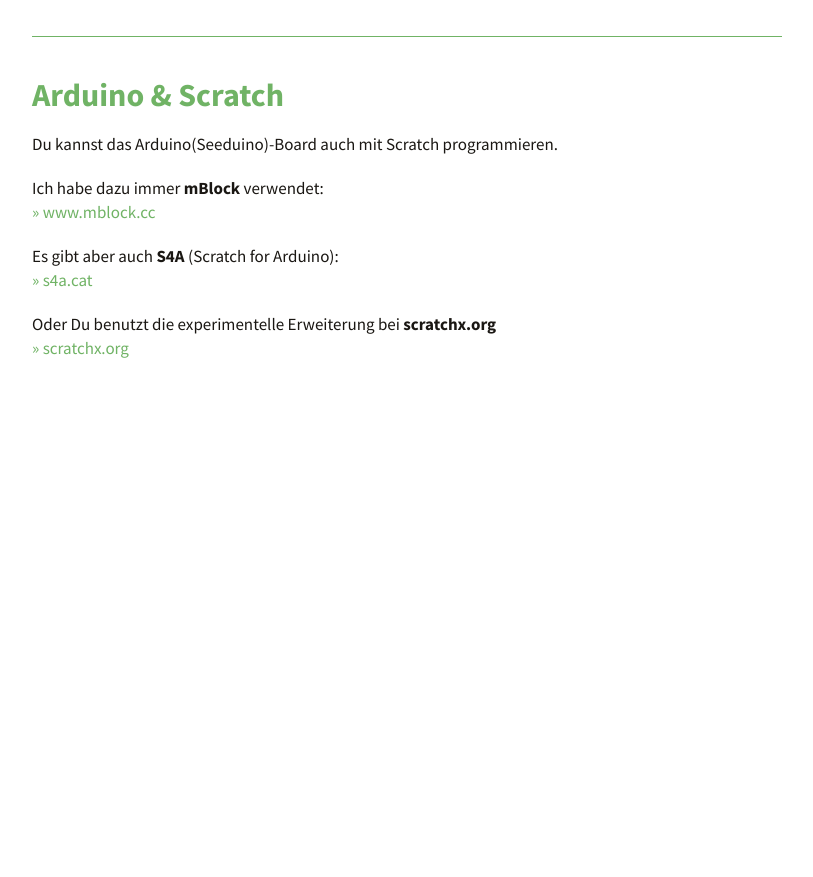
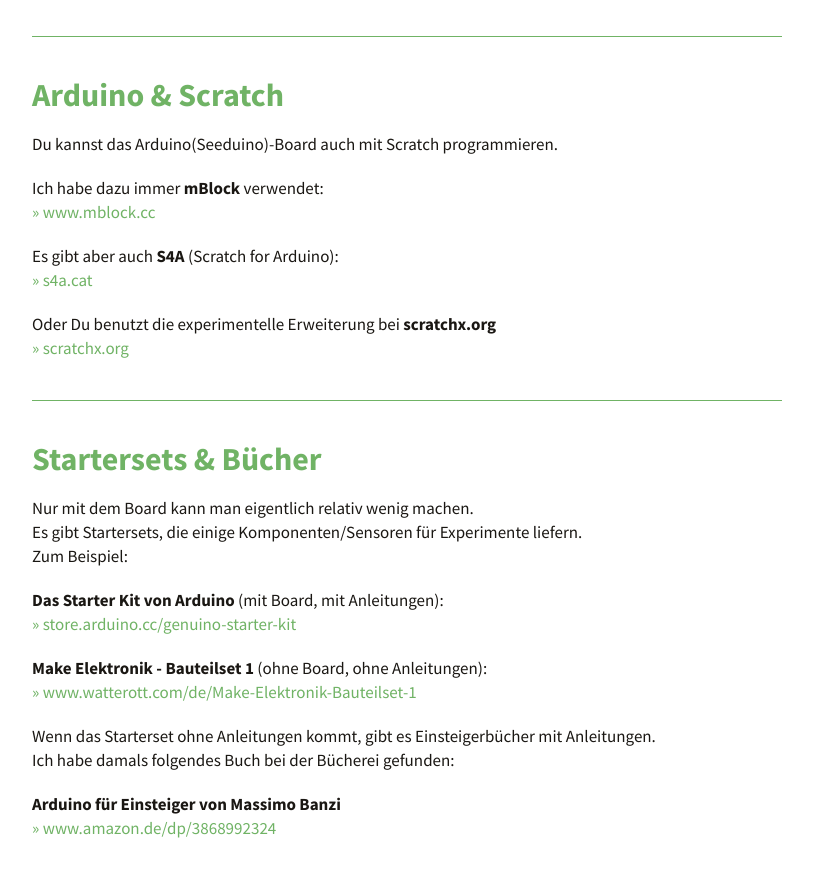
Before and after one commit to goYippi-labs/tutorials, a Jekyll site: the page built from seeduino/index.md, in a window 1280 px wide and 900 px high, scrolled down 878 px. Shown: the top 877 px of the window, without its empty margins (358-1171 px from the left). Built offline with Jekyll 4.4.1, drawn with Linux system fonts in a browser that asks for light colours; before the commit the page ends 1298 px from its top, so only the background shows below that.

Commit message:
Add Books and Startersets

```diff
--- a/_includes/html-head.html
+++ b/_includes/html-head.html
@@ -1,5 +1,6 @@
-<meta charset="UTF-8" />
-<meta name="viewport" content="width=device-width, initial-scale=1.0, maximum-scale=1.0, user-scalable=0" />
+<meta charset="UTF-8">
+<meta name="viewport" content="width=device-width, initial-scale=1.0, maximum-scale=1.0, user-scalable=0">
+<meta name="robots" content="noindex,nofollow">
 
 <title>{{ page.title }} | {{site.name}}</title>
 <link rel="stylesheet" type="text/css" href="{{ site.github.url }}/assets/css/main.css">
--- a/seeduino/index.md
+++ b/seeduino/index.md
@@ -47,3 +47,23 @@
 
 Oder Du benutzt die experimentelle Erweiterung bei **scratchx.org**
 [» scratchx.org](http://scratchx.org/)
+
+---
+
+## Startersets & Bücher
+
+Nur mit dem Board kann man eigentlich relativ wenig machen.
+Es gibt Startersets, die einige Komponenten/Sensoren für Experimente liefern.
+Zum Beispiel:
+
+**Das Starter Kit von Arduino** (mit Board, mit Anleitungen):
+[» store.arduino.cc/genuino-starter-kit](https://store.arduino.cc/genuino-starter-kit/)
+
+**Make Elektronik - Bauteilset 1** (ohne Board, ohne Anleitungen):
+[» www.watterott.com/de/Make-Elektronik-Bauteilset-1](http://www.watterott.com/de/Make-Elektronik-Bauteilset-1)
+
+Wenn das Starterset ohne Anleitungen kommt, gibt es Einsteigerbücher mit Anleitungen.
+Ich habe damals folgendes Buch bei der Bücherei gefunden:
+
+**Arduino für Einsteiger von Massimo Banzi**
+[» www.amazon.de/dp/3868992324](https://www.amazon.de/dp/3868992324)
```
